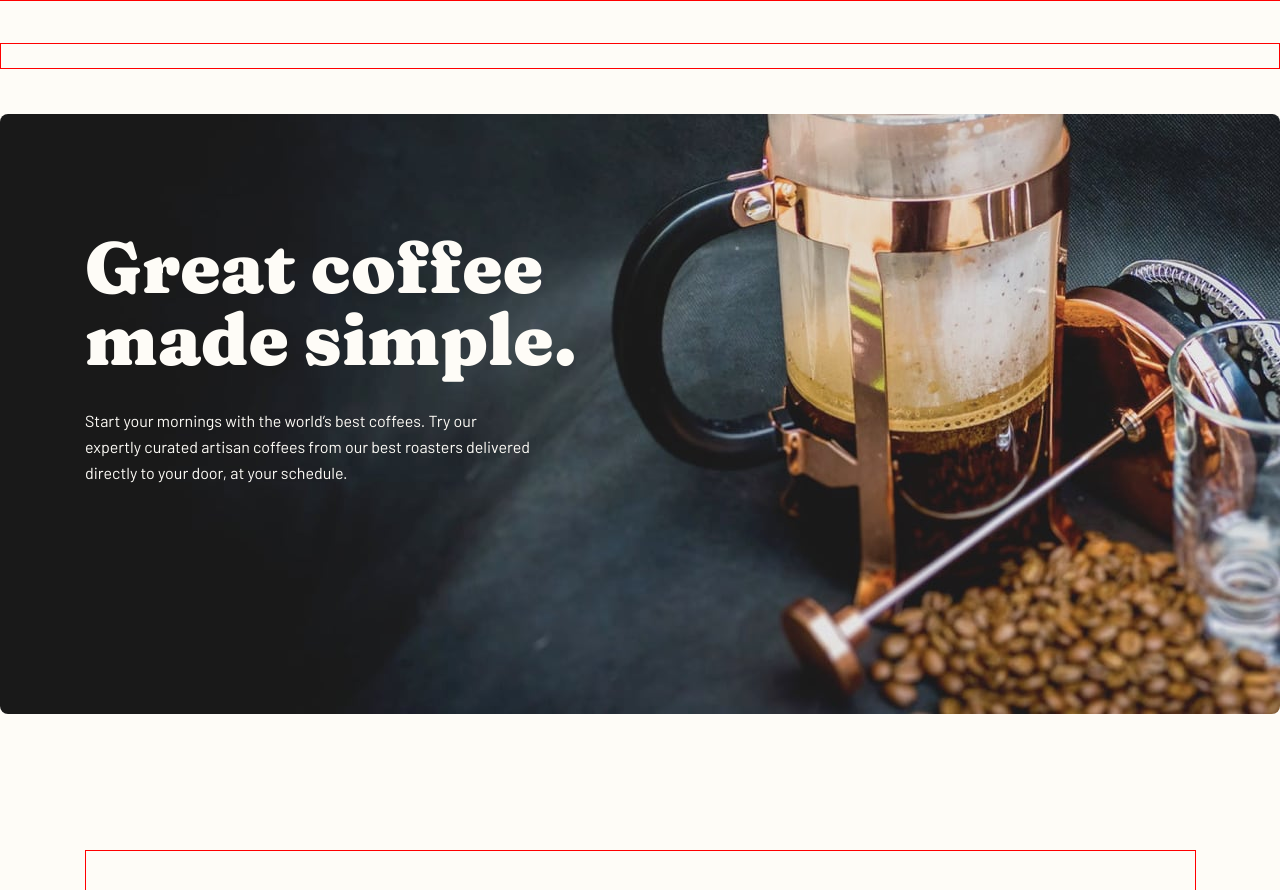
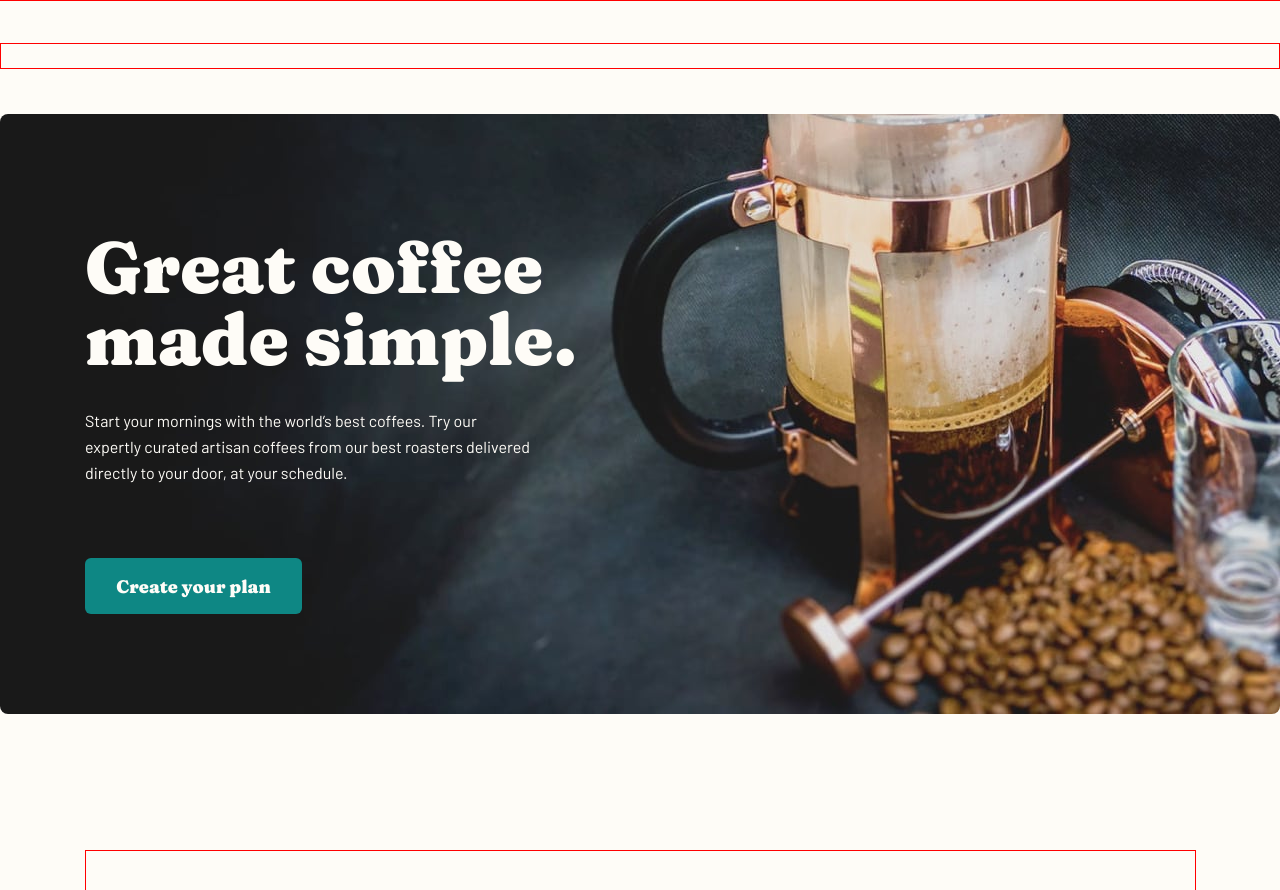
Before and after one commit to danielopq/Coffeeroasters, a React (Vite) app: page / in a window 1280 px wide. Shown: the top 890 px of the page. Built offline with nearby package versions, Linux system fonts and the light colour scheme.

Commit message:
HomeHeader.tsx - button added

```diff
--- a/src/components/home/homeHeader/HomeHeader.tsx
+++ b/src/components/home/homeHeader/HomeHeader.tsx
@@ -1,4 +1,5 @@
 import './homeHeader.css';
+import MainButton from '../../shared/mainButton/MainButton';
 /**
  * Renders the header for the home page.
  * @returns {JSX.Element} - Header of the home page.
@@ -12,6 +13,7 @@ const HomeHeader:React.FC = () => {
                 best roasters delivered directly to your door,
                 at your schedule.
             </p>
+            <MainButton enable={true} value='Create your plan' />
         </header>
     )
 }
--- a/src/components/home/homeHeader/homeHeader.css
+++ b/src/components/home/homeHeader/homeHeader.css
@@ -21,3 +21,7 @@
     color: var(--lightCream);
     margin-top: 32px;
 }
+
+#homeHeader button {
+    margin-top: 56px;
+}
```
